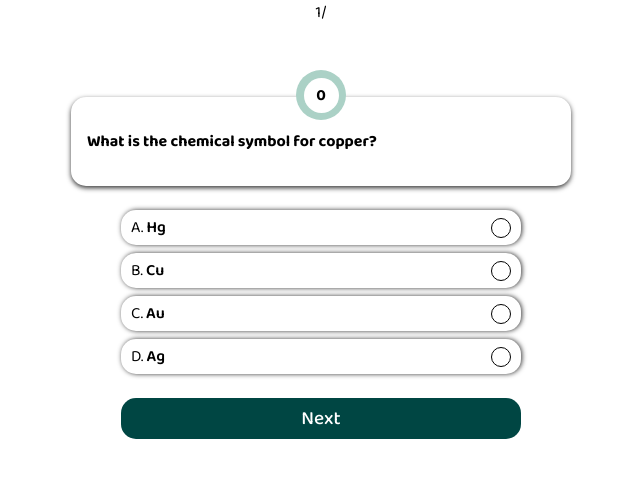
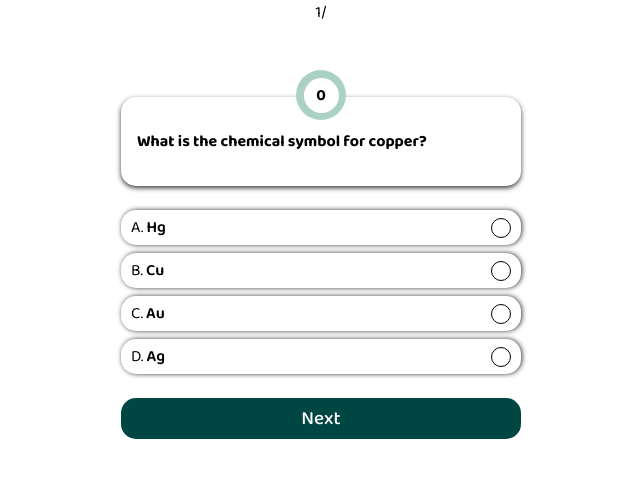
Before and after one commit to Vortex105/Quiz, a plain HTML site: page questions.html in a window 1280 px wide. Shown: the whole page, without its empty margins (319-959 px from the left). Drawn offline with Linux system fonts and the light colour scheme; no server answers.

Commit message:
Adjusted widths

```diff
--- a/css/questions.css
+++ b/css/questions.css
@@ -102,7 +102,8 @@ header {
 	text-align: left;
 	border-radius: 15px;
 	box-shadow: 0px 2px 5px #000000c9;
-	min-width: 500px;
+	min-width: 400px;
+	max-width: 100%;
 }
 
 .questions {
```
